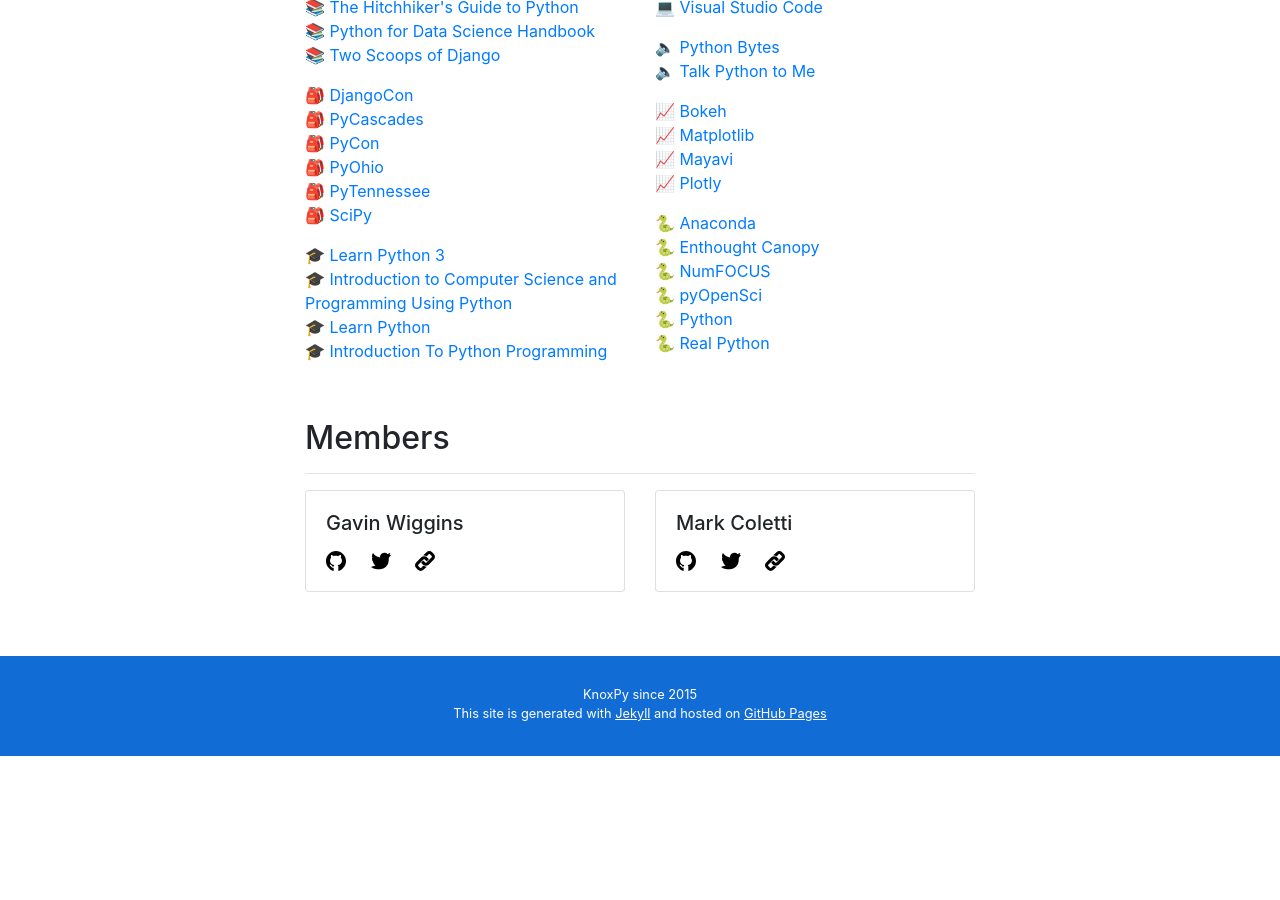
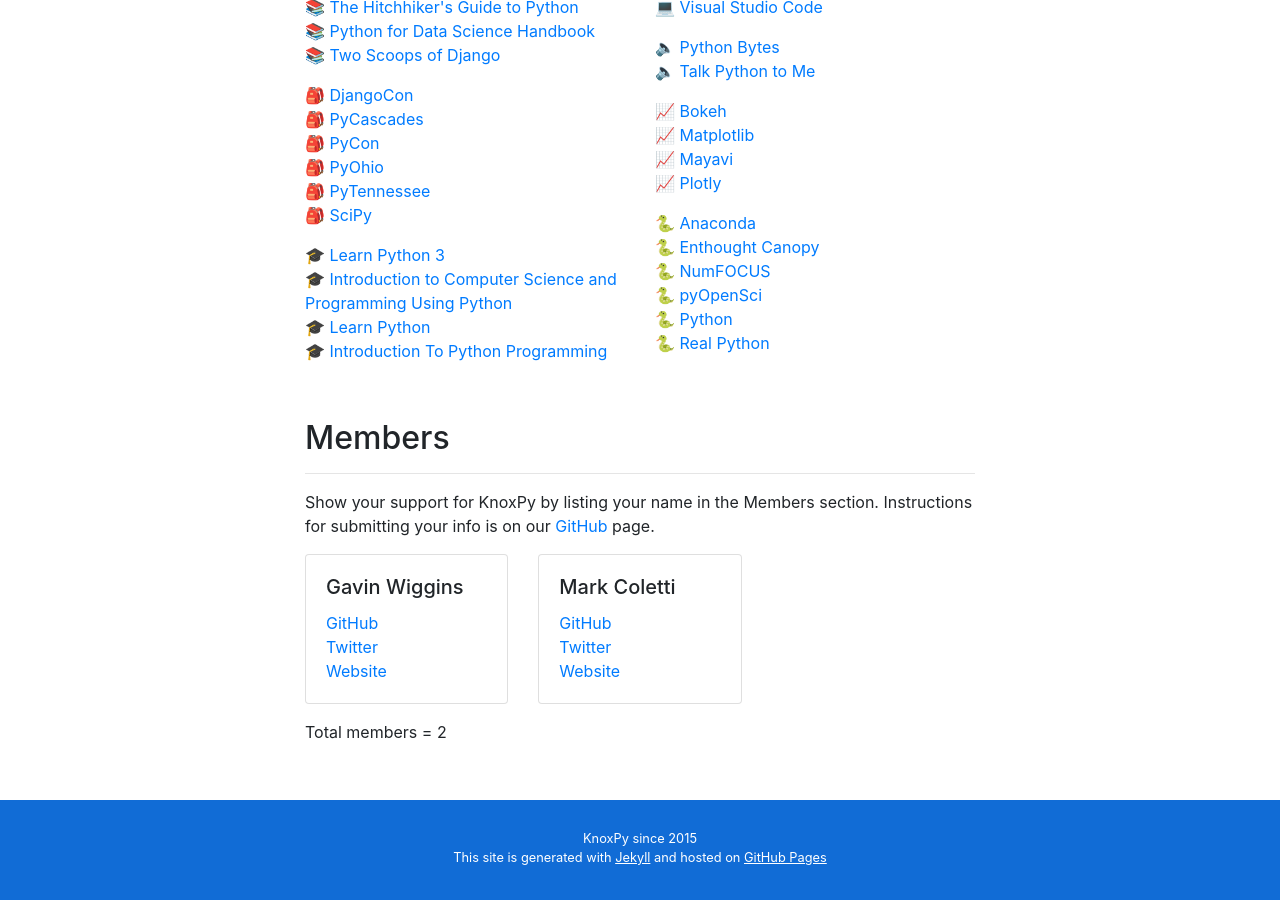
Before and after one commit to druveloper/knoxpy.github.io, a Jekyll site: the page built from index.html, in a window 1280 px wide and 900 px high, scrolled down 3158 px. Built offline with Jekyll 4.4.1, drawn with Linux system fonts in a browser that asks for light colours; before the commit the page ends 3914 px from its top, so only the background shows below that.

Commit message:
Display total number of members

```diff
--- a/index.html
+++ b/index.html
@@ -167,30 +167,43 @@
     <div class="col-md">
       <h2>Members</h2>
       <hr>
+
+      <p>Show your support for KnoxPy by listing your name in the Members section. Instructions for submitting your info is on our <a href="https://github.com/knoxpy/knoxpy.github.io">GitHub</a> page.</p>
     </div>
   </div>
 
-  <div class="row row-cols-sm-2">
+  <div class="row row-cols-sm-3">
 
+    {% assign counter = 0 %}
     {% for member in site.data.members %}
-    <div class="col mb-4">
+    <div class="col mb-3">
       <div class="card">
         <div class="card-body">
           <h5 class="card-title">{{ member.name }}</h5>
           {% if member.github %}
-          <a href="{{ member.github }}" class="card-link"><img src="github.svg" height="20"></a>
+          <!-- <a href="{{ member.github }}" class="card-link"><img src="github.svg" height="20"></a> -->
+          <a href="{{ member.github }}">GitHub</a><br>
           {% endif %}
           {% if member.twitter %}
-          <a href="{{ member.twitter }}" class="card-link"><img src="twitter.svg" height="20"></a>
+          <!-- <a href="{{ member.twitter }}" class="card-link"><img src="twitter.svg" height="20"></a> -->
+          <a href="{{ member.twitter }}">Twitter</a><br>
           {% endif %}
           {% if member.website %}
-          <a href="{{ member.website }}" class="card-link"><img src="website.svg" height="20"></a>
+          <!-- <a href="{{ member.website }}" class="card-link"><img src="website.svg" height="20"></a> -->
+          <a href="{{ member.website }}">Website</a>
           {% endif %}
         </div>
       </div>
     </div>
+    {% assign counter = counter | plus: 1 %}
     {% endfor %}
 
+  </div>
+
+  <div class="row">
+    <div class="col">
+      <p>Total members = {{ counter }}</p>
+    </div>
   </div>
 
 </div>  <!-- end Main Content -->
```
Also changed, not shown: github.svg (deleted), twitter.svg (deleted), website.svg (deleted).
